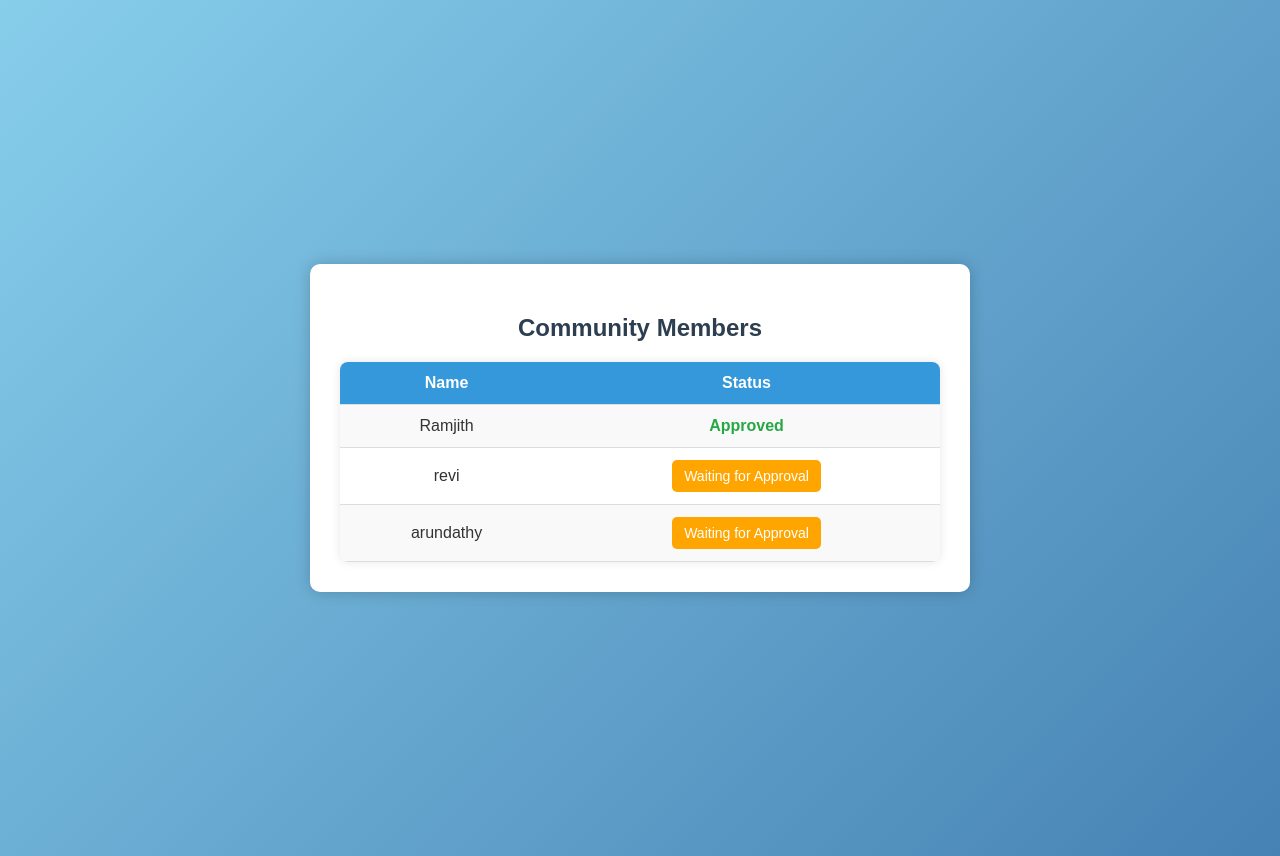
After one commit to NaazMN/pcod-checking, a Django app: page /admin/community/1/members/ in a window 1280 px wide. The commit adds this page. Run offline with Django 5.2, Linux system fonts and the light colour scheme; data comes from the database, SQL or seed files in the repository; both versions use the stored data as it was after the commit; parts of the project's set-up code (start-up, migrations or seed data) failed here and were passed over.

Commit message:
project completed

```diff
--- /dev/null
+++ b/pcod_healthcare/coustomadmin/template/community_members_admin.html
@@ -0,0 +1,121 @@
+<!DOCTYPE html>
+<html lang="en">
+<head>
+    <meta charset="UTF-8">
+    <meta name="viewport" content="width=device-width, initial-scale=1.0">
+    <title>Community Members</title>
+    <style>
+        /* Global Styles */
+        body {
+            font-family: Arial, sans-serif;
+            background: linear-gradient(135deg, #87CEEB, #4682B4);
+            color: #333;
+            display: flex;
+            align-items: center;
+            justify-content: center;
+            min-height: 100vh;
+            padding: 20px;
+        }
+
+        .container {
+            background: white;
+            padding: 30px;
+            border-radius: 10px;
+            box-shadow: 0 0 15px rgba(0, 0, 0, 0.2);
+            width: 100%;
+            max-width: 600px;
+            text-align: center;
+        }
+
+        h2 {
+            color: #2C3E50;
+            font-size: 24px;
+            margin-bottom: 20px;
+        }
+
+        table {
+            width: 100%;
+            border-collapse: collapse;
+            background: white;
+            border-radius: 8px;
+            overflow: hidden;
+            box-shadow: 0 0 10px rgba(0, 0, 0, 0.1);
+        }
+
+        th, td {
+            padding: 12px;
+            text-align: center;
+            border-bottom: 1px solid #ddd;
+        }
+
+        th {
+            background: #3498DB;
+            color: white;
+            font-size: 16px;
+        }
+
+        tr:nth-child(even) {
+            background: #f9f9f9;
+        }
+
+        tr:hover {
+            background: #f1f1f1;
+        }
+
+        .approve-btn {
+            display: inline-block;
+            padding: 8px 12px;
+            background: #FFA500;
+            color: white;
+            text-decoration: none;
+            font-size: 14px;
+            border-radius: 5px;
+            transition: background 0.3s;
+        }
+
+        .approve-btn:hover {
+            background: #FF8C00;
+        }
+
+        .approved {
+            font-weight: bold;
+            color: #28A745;
+        }
+
+        .no-members {
+            color: #888;
+            font-style: italic;
+            padding: 20px;
+        }
+    </style>
+</head>
+<body>
+
+    <div class="container">
+        <h2>Community Members</h2>
+        <table>
+            <tr>
+                <th>Name</th>
+                <th>Status</th>
+            </tr>
+            {% for member in members %}
+            <tr>
+                <td>{{ member.name }}</td>
+                <td>
+                    {% if member.a_status == 2 %}
+                        <span class="approved">Approved</span>
+                    {% else %}
+                        <a href="" class="approve-btn">Waiting for Approval</a>
+                    {% endif %}
+                </td>
+            </tr>
+            {% empty %}
+            <tr>
+                <td colspan="2" class="no-members">No members found.</td>
+            </tr>
+            {% endfor %}
+        </table>
+    </div>
+
+</body>
+</html>
--- a/pcod_healthcare/coustomadmin/urls.py
+++ b/pcod_healthcare/coustomadmin/urls.py
@@ -7,6 +7,9 @@ urlpatterns = [
     path('approve/<int:id>/', views.approve, name='approve'),  # Approval URL
     path('list_users/', views.list_users, name='list_users'),
     path('delete_user/<int:user_id>/', views.delete_user, name='delete_user'),
+    path('admin/community/<int:community_id>/members/', views.community_members_view, name='community_members_view'),
+
+
 
 
 
--- a/pcod_healthcare/coustomadmin/views.py
+++ b/pcod_healthcare/coustomadmin/views.py
@@ -1,7 +1,25 @@
 from django.shortcuts import render,redirect,get_object_or_404
 from expert.models import Community
 from pcod_finder.models import Usertable
+from user.models import Comminityjoin  # Ensure this matches the model name
+
 # Create your views here.
+
+def community_members_view(request, community_id):
+    # Get all users who joined the community
+    members = Comminityjoin.objects.filter(comminityid=community_id)
+
+    member_data = []
+    for member in members:
+        user = Usertable.objects.filter(id=member.userid).first()
+        if user:
+            member_data.append({
+                'name': user.name,  # User name from Usertable
+                'a_status': member.a_status,  # Approval status from Comminityjoin
+                'join_id': member.id  # ID of Comminityjoin entry
+            })
+
+    return render(request, 'community_members_admin.html', {'members': member_data, 'community_id': community_id})
 
 
 def admin_dash(request):
--- a/pcod_healthcare/user/views.py
+++ b/pcod_healthcare/user/views.py
@@ -83,7 +83,7 @@ def list_community_user(request):
 
     if not user_id:
         return render(request, 'list_community.html', {'error': 'User not logged in'})
-    communities = Community.objects.exclude(userid=user_id,status="1").all()
+    communities = Community.objects.exclude(userid=user_id,status="Pending").all()
     community_data = []
 
     for community in communities:
```
Also changed, not shown: pcod_healthcare/coustomadmin/template/permission_com.html (+5 -3 lines), pcod_healthcare/templates/login.html (+15 -1 lines), pcod_healthcare/templates/user_registration.html (+16 -0 lines), pcod_healthcare/db.sqlite3.
